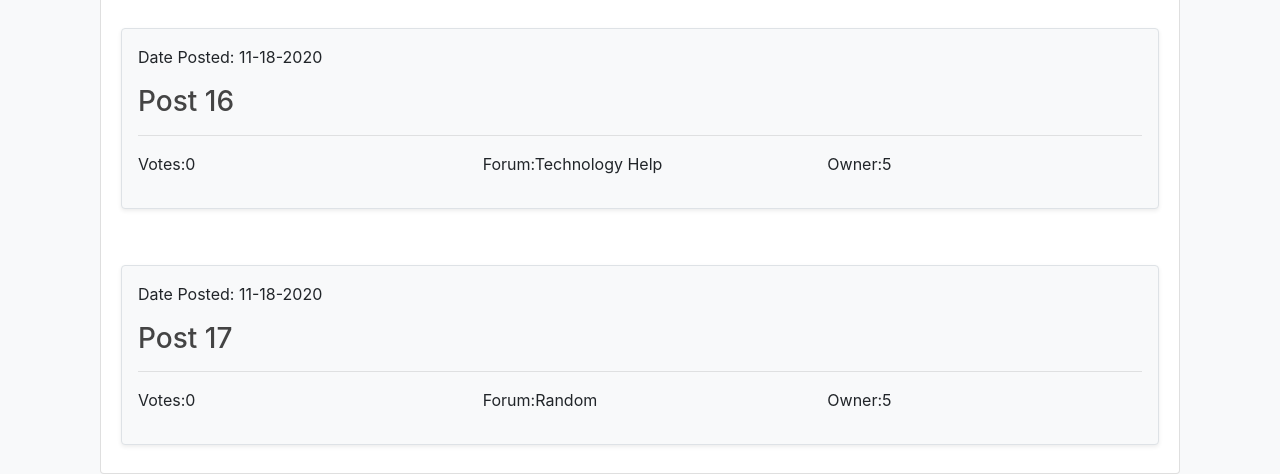
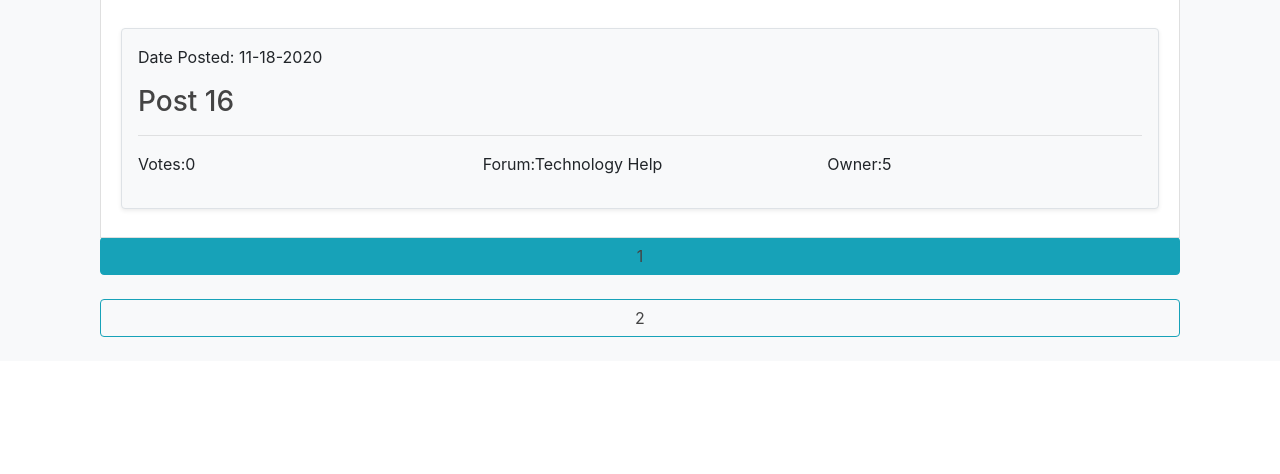
Before and after one commit to ccfernandes/SCU-Bronco-Buddies, a Flask app: page / in a window 1280 px wide. Shown: the part 4807-5281 px from the top of the page. After the commit the page ends 5144 px from the top, so only its background shows below. Run offline with Flask 2, Linux system fonts and the light colour scheme; data comes from the database, SQL or seed files in the repository; both versions use the stored data as it was after the commit; parts of the project's set-up code (start-up, migrations or seed data) failed here and were passed over; some libraries are stand-ins or nearby versions.

Commit message:
implemented basic pagination

```diff
--- a/SCU-Bronco-Buddies/bronco_buddies/bronco_buddies/routes.py
+++ b/SCU-Bronco-Buddies/bronco_buddies/bronco_buddies/routes.py
@@ -11,7 +11,8 @@ import jinja2
 @app.route("/")
 @app.route("/home")
 def home():
-    posts = Thread.query.all()
+    page = request.args.get('page', 1, type=int)
+    posts = Thread.query.paginate(page=page, per_page=20)
     return render_template('home.html', title='Home', posts=posts)
 
 # about page
@@ -101,7 +102,7 @@ def update_post(post_id):
     if form.validate_on_submit():
         post.title = form.title.data
         post.body = form.content.data
-        post.forum_id = form.forumType.data
+        # post.forum_id = form.forumType.data]
         db.session.commit()
         flash('Your post has been updated!', 'success')
         return redirect(url_for('post', post_id=post.id))
--- a/SCU-Bronco-Buddies/bronco_buddies/bronco_buddies/templates/home.html
+++ b/SCU-Bronco-Buddies/bronco_buddies/bronco_buddies/templates/home.html
@@ -44,7 +44,7 @@
 	  </select>
 	  <br>
 	  <ul class="list-group" id="post-list" style="display:flex; flex-direction:column">
-	    	{% for post in posts %}
+	    	{% for post in posts.items %}
 	    	<li class="list-group-item post-container">
 		    	<div class="my-3 p-3 bg-light rounded border shadow-sm">
 		    		<p class="post-date">Date Posted: {{post.date_posted.strftime('%m-%d-%Y')}}</p>
@@ -63,6 +63,18 @@
 	    			</div>
 				</div>
 			</li>
+			{% endfor %}
+
+			{% for page_num in posts.iter_pages(left_edge=1, right_edge=1, left_current=1, right_current=2) %}
+		    	{% if page_num %}
+		    		{% if posts.page == page_num %}
+		    		<a class="btn btn-info mb-4"href="{{ url_for('home', page=page_num) }}">{{ page_num }}</a>
+		    		{% else %}
+		    		<a class="btn btn-outline-info mb-4"href="{{ url_for('home', page=page_num) }}">{{ page_num }}</a>
+		    		{% endif %}
+		    	{% else %}
+		    		...
+		    	{% endif %}
 			{% endfor %}
 	  </ul>
 	</div>
```
Also changed, not shown: SCU-Bronco-Buddies/bronco_buddies/bronco_buddies/BroncoBuddies.db.
